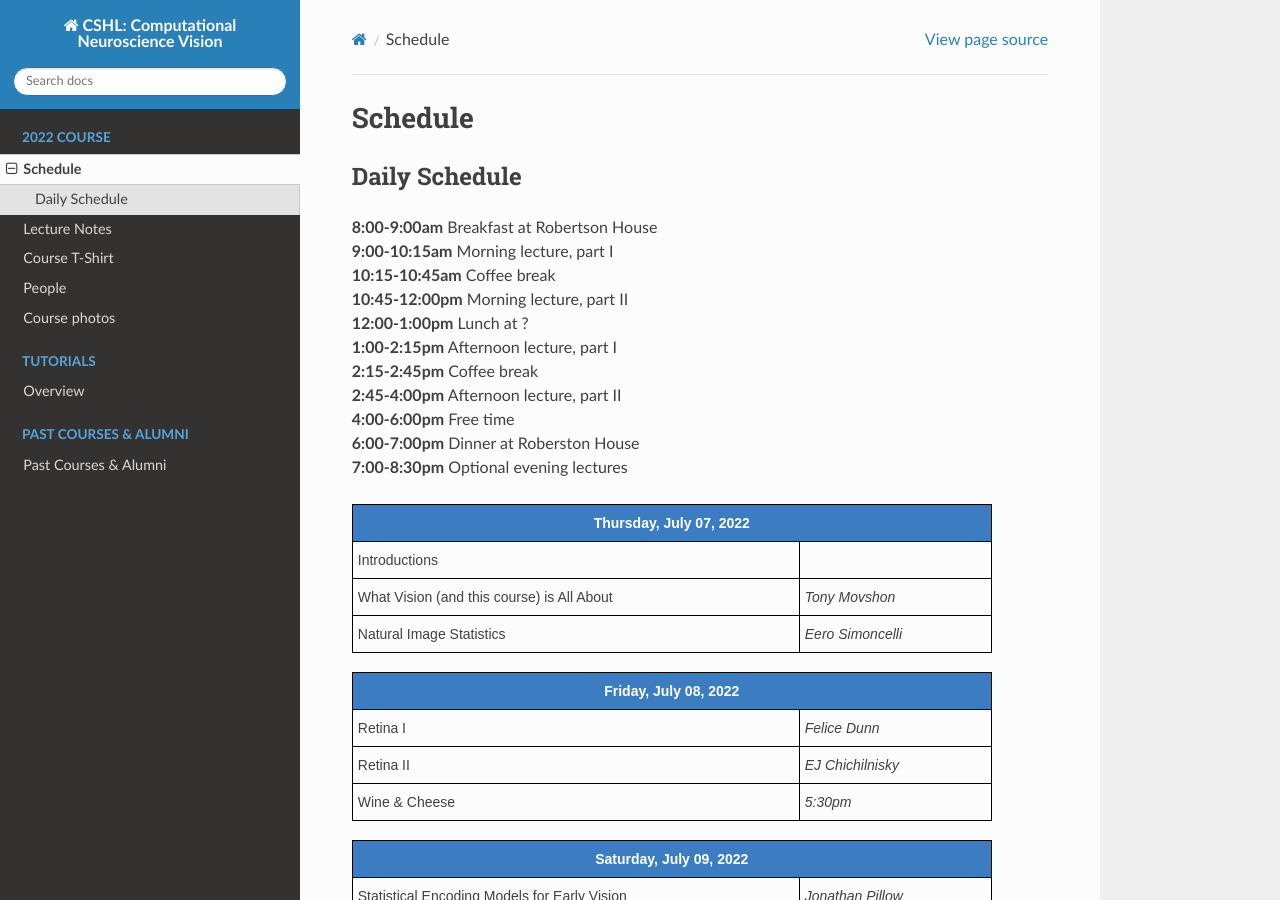
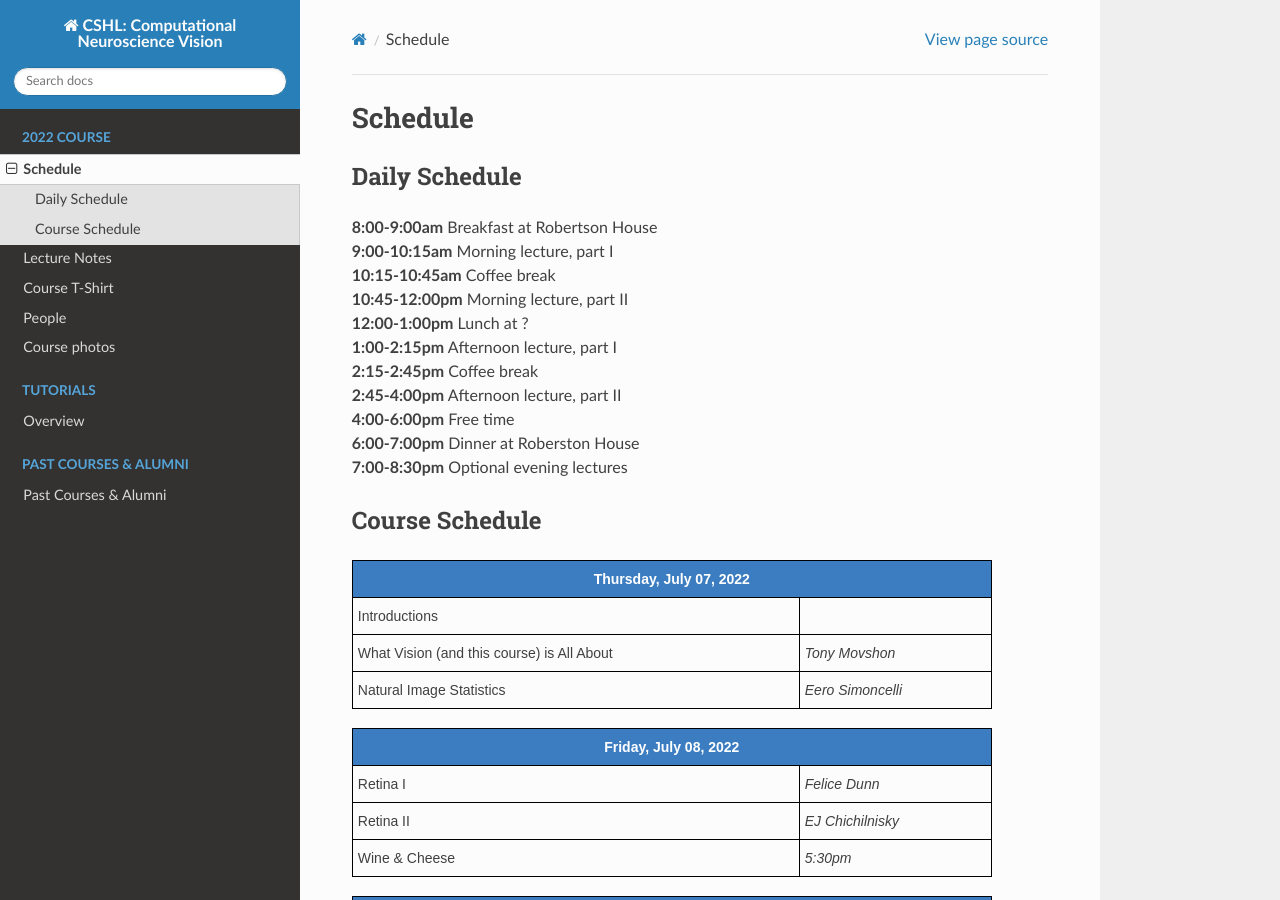
Before and after one commit to CSHL-comp-neuro-vision/website, a Sphinx documentation site: the page built from source/2022/schedule.md, in a window 1280 px wide and 900 px high. Built offline with Sphinx 7.4.7 and the Read the Docs theme 2.0.0, drawn with Linux system fonts in a browser that asks for light colours.

Commit message:
Update schedule.md

```diff
--- a/source/2022/schedule.md
+++ b/source/2022/schedule.md
@@ -13,6 +13,8 @@
 **4:00-6:00pm** Free time \
 **6:00-7:00pm** Dinner at Roberston House \
 **7:00-8:30pm** Optional evening lectures
+
+## Course Schedule
 
 <style type="text/css">
 .tg  {border-collapse:collapse;border-spacing:0; width:50vw;}
```
